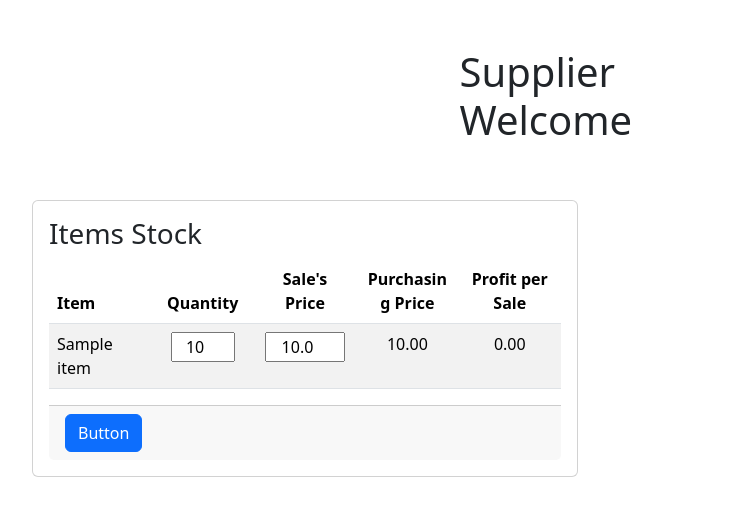
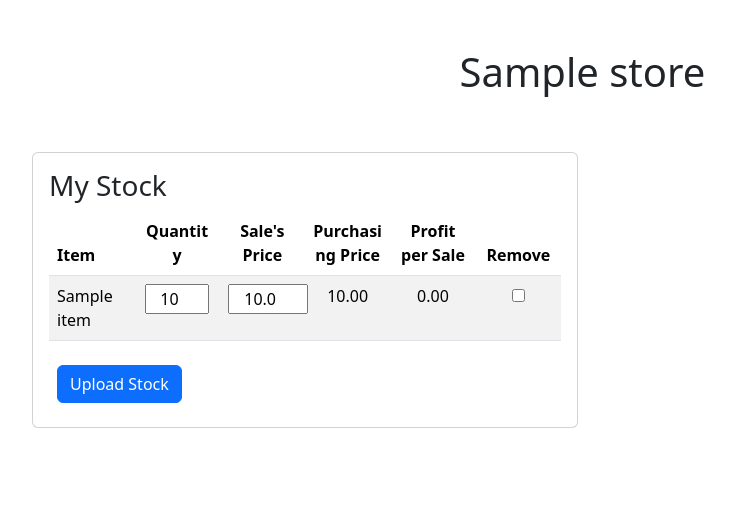
Before and after one commit to WillWootton03/Wiggle_Worm_Web, a Django app: template templates/supplier_homepage.html in a window 1280 px wide. Shown: the part 56-572 px from the top of the page, without its empty margins (50-785 px from the left). Run offline with Django 5.2, Linux system fonts and the light colour scheme; the template is opened without the code that fills it: most values are stand-ins (such as "Sample title", 1, 10 or a date in 2020).

Commit message:
Added functionality for suppliers to upload their own excel files (.xlsx) to upload data based on their current stock. There is now also a remove items column which allows suppliers to easily check boxes of items they wish to remove and delete items when the remove items button is pressed.

```diff
--- a/templates/supplier_homepage.html
+++ b/templates/supplier_homepage.html
@@ -4,7 +4,7 @@
     <div class="container mt-5">
         <div class="row justify-content-center">
             <div class="col-lg-3 col-md-4">
-                <h1>Supplier Welcome</h1>
+                <h1>{{ store.name }}</h1>
             </div>
         </div>
     </div>
@@ -14,7 +14,7 @@
             <div class="col-lg-6">
                 <div class="card">
                     <div class="card-body">
-                        <h3 class="card-title">Items Stock</h3>
+                        <h3 class="card-title">My Stock</h3>
                         <table class="table table-striped table-hover" style="table-layout: fixed; width: 100%">
                             <thead>
                                 <tr>
@@ -23,6 +23,7 @@
                                     <th scope="col" class="text-center">Sale's Price</th>
                                     <th scope="col" class="text-center">Purchasing Price</th>
                                     <th scope="col" class="text-center">Profit per Sale</th>
+                                    <th scope="col" class="text-center">Remove</th>
                                 </tr>
                             </thead>
                             <!--Rows for all items-->
@@ -41,11 +42,26 @@
                                     </td>
                                     <td class="item-price" style="text-align: center">{{ stock_item.item.price|floatformat:2 }}</td>
                                     <td class="profit-margin" style="text-align: center">0.00</td>
+                                    <td class="text-center">
+                                        <input type="checkbox" name="selected_items" value="{{ stock_item.id }}" class="remove-checkbox">
+                                    </td>
                                     </tr>
                             {% endfor %}
                         </table>
-                        <div class="card-footer">
-                            <button type="button" class="btn btn-primary new-item-button">Button</button>
+                        <div class="table-footer p-2 d-flex justify-content-between align-items-center">
+                            <div>
+                                <form id="stock-upload-form" action="{% url 'upload_stock_file' %}" method="POST" enctype="multipart/form-data">
+
+                                    <input type="hidden" name="store_id" id="store-id-input" value="{{ store.id }}">
+
+                                    <input type="file" id="stock-file-input" name="stock_file" accept=".xlsx" style="display: none">
+                                </form>
+                                <button type="button" id="upload-stock-file" class="btn btn-primary">Upload Stock</button>
+                            </div>
+                            <div>
+                                <button type="button" id="remove-selected" class="btn btn-outline-danger"
+                                    style="display: none">Remove Items</button>
+                            </div>
                         </div>
                     </div>
                 </div>
@@ -122,20 +138,81 @@
         row.querySelector('.profit-margin').textContent = (salesPrice - purchasePrice).toFixed(2);
     }
 
+    function reloadAll() {
+        const rows = document.querySelectorAll('tbody tr');
+        rows.forEach(row => updateProfitMargin(row));
+    }
+
     document.querySelectorAll('tbody tr').forEach(row => {
         row.querySelectorAll('input').forEach(input => {
             input.addEventListener('input', () => updateProfitMargin(row));
         });
-
         updateProfitMargin(row);
     });
 
+    document.getElementById("upload-stock-file").addEventListener("click", () => {
+       document.getElementById("stock-file-input").click();
+    });
 
+    document.getElementById("stock-file-input").addEventListener("change", (event) => {
+       document.getElementById('stock-upload-form').submit()
+    });
+
+    if (window.location.search.includes('uploaded=true')){
+        window.location.href = window.location.pathname;
+    }
+
+    const checkboxes = document.querySelectorAll('.remove-checkbox');
+    const removeBtn = document.getElementById('remove-selected');
+
+    function toggleButton() {
+        const anyChecked = Array.from(checkboxes).some(cb => cb.checked);
+        removeBtn.style.display = anyChecked ? 'inline-block' : 'none';
+    }
+
+    checkboxes.forEach(cb => cb.addEventListener('change', toggleButton));
+
+    removeBtn.addEventListener('click', async () => {
+        const selectedIds = Array.from(checkboxes)
+                            .filter(cb => cb.checked)
+                            .map(cb => cb.value);
+
+        if (selectedIds.length === 0) return;
+
+        if (!confirm('Are you sure you want to remove these selected items')) return;
+
+        try{
+            const response = await fetch('{% url 'remove_items' %}', {
+                method: 'POST',
+                headers: {
+                    'Content-Type': 'application/json',
+                    'X-CSRFToken': getCookie('csrftoken')
+                },
+                body: JSON.stringify({ ids: selectedIds })
+        });
+
+            const data = await response.json();
+
+            if (data.success) {
+                //Remove rows
+                selectedIds.forEach(id => {
+                    const row = document.querySelector(`tr[data-id="${id}"]`);
+                    if (row) row.remove();
+                });
+                toggleButton()
+                reloadAll()
+            } else {
+                alert('Could not delete items');
+            }
+
+        } catch (e) {
+            console.error('Error deleting items: ', e);
+            }
+    });
 
 </script>
 
 {% endblock %}
-
 <!-- Potential Modal Implementation, Trying direct editing in the row
 {% for stock_item in stock_items %}
                                 <div class="modal-fade" id="modal{{ stock_item.id }}"
@@ -160,4 +237,5 @@
                                     </div>
                                 </div>
                             {% endfor %}
+
 -->
--- a/wiggle_worm_web/urls.py
+++ b/wiggle_worm_web/urls.py
@@ -32,4 +32,6 @@ urlpatterns = [
     path('update-item/<str:item_id>/', views.update_item_data, name='update_item'),
     path('delete-item/<str:item_id>/', views.delete_item_data, name='delete_item'),
     path('update-stock-item/', views.update_stock_item, name='update_stock_item'),
+    path('upload-stock-file/', views.upload_stock_file, name='upload_stock_file'),
+    path('remove_items/', views.remove_items, name='remove_items'),
 ]
```
Also changed, not shown: wiggle_worm/views.py (+60 -3 lines).
